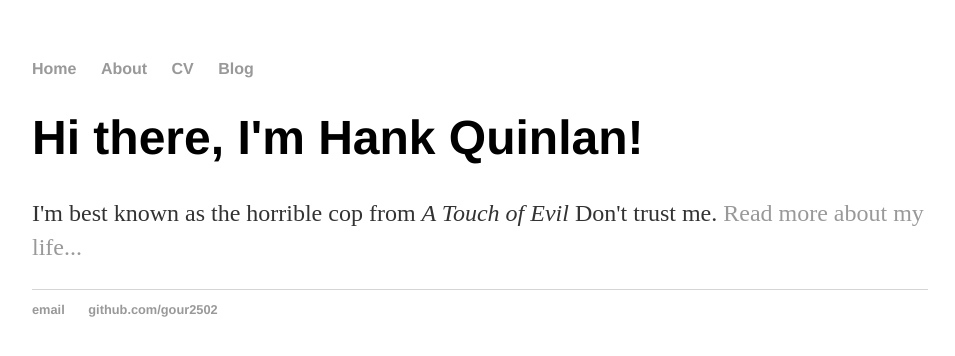
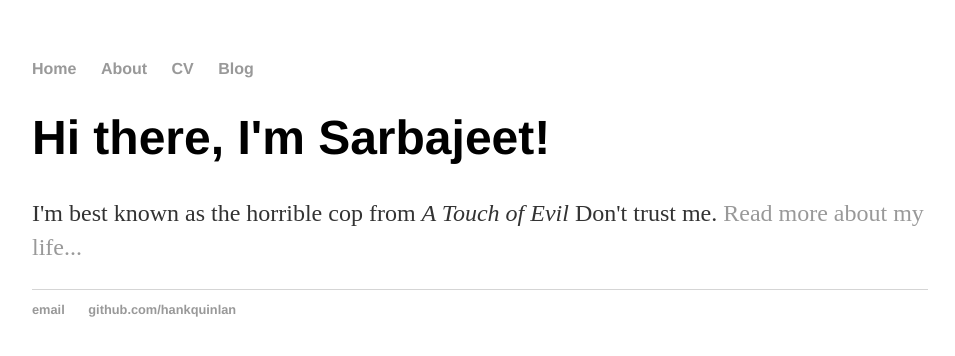
Before and after one commit to gour2502/gour2502.github.io, a Jekyll site: the page built from index.html, in a window 1280 px wide. Shown: the top 356 px of the page, without its empty margins (160-1115 px from the left). Built offline with Jekyll 4.4.1, drawn with Linux system fonts in a browser that asks for light colours.

Commit message:
Using template.

```diff
--- a/index.html
+++ b/index.html
@@ -1,30 +1,8 @@
-<!DOCTYPE html>
-<html>
-	<head>
-		<title>Sarvo</title>
-		<!-- link to main stylesheet -->
-		<link rel="stylesheet" type="text/css" href="/css/main.css">
-	</head>
-	<body>
-		<nav>
-    		<ul>
-        		<li><a href="/">Home</a></li>
-	        	<li><a href="/about">About</a></li>
-        		<li><a href="/cv">CV</a></li>
-        		<li><a href="/blog">Blog</a></li>
-    		</ul>
-		</nav>
-		<div class="container">
-    		<div class="blurb">
-        		<h1>Hi there, I'm Hank Quinlan!</h1>
-				<p>I'm best known as the horrible cop from <em>A Touch of Evil</em> Don't trust me. <a href="/about">Read more about my life...</a></p>
-    		</div><!-- /.blurb -->
-		</div><!-- /.container -->
-		<footer>
-    		<ul>
-        		<li><a href="mailto:gour2502@gmail.com">email</a></li>
-        		<li><a href="https://github.com/gour2502">github.com/gour2502</a></li>
-			</ul>
-		</footer>
-	</body>
-</html>
+---
+layout: default
+title: Sarbajeet Roy , AEM Developer
+---
+<div class="blurb">
+	<h1>Hi there, I'm Sarbajeet!</h1>
+	<p>I'm best known as the horrible cop from <em>A Touch of Evil</em> Don't trust me. <a href="/about">Read more about my life...</a></p>
+</div><!-- /.blurb -->
```
